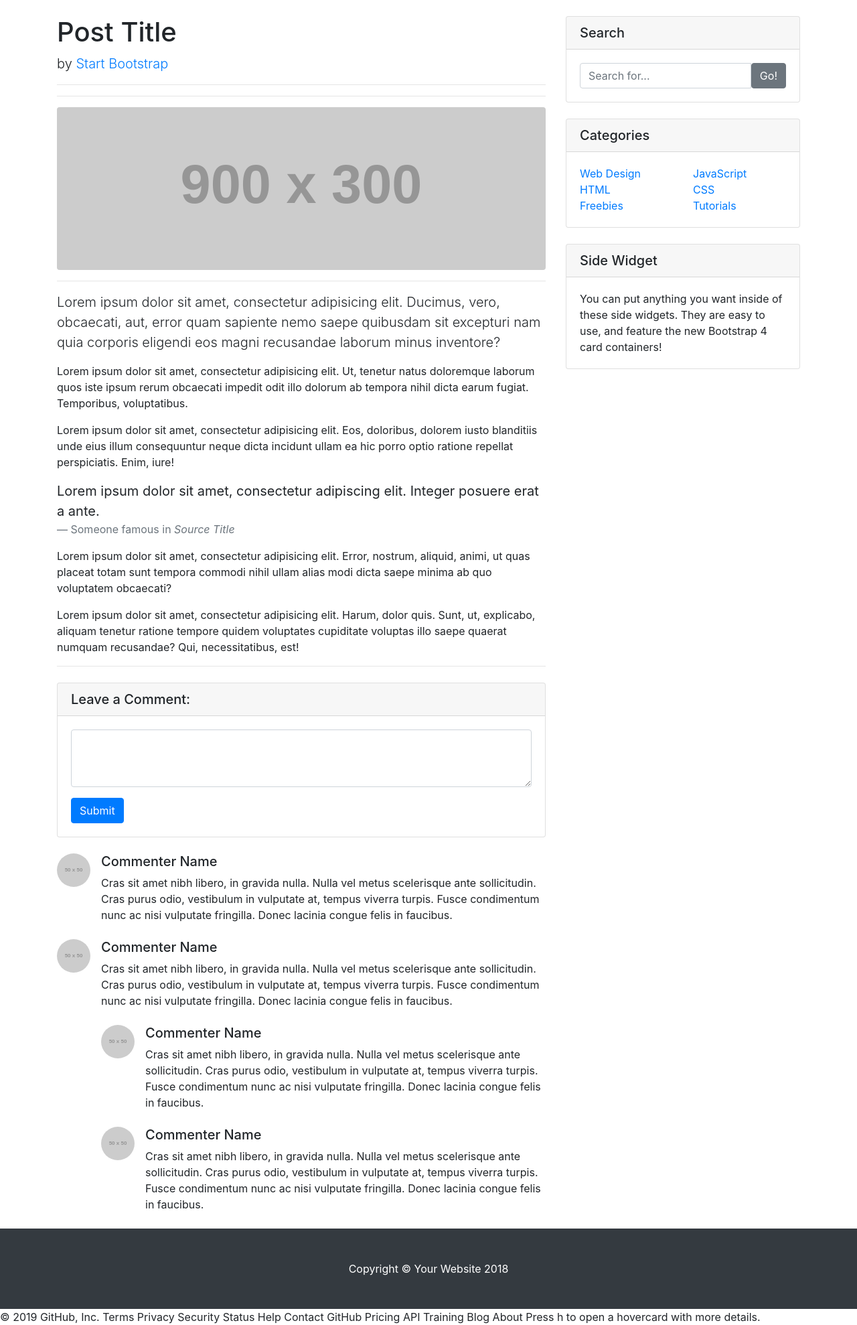
After one commit to kausalgautam/django_samir, a Django app: page /movie2/inside/ in a window 1280 px wide. The commit adds this page. Shown: the whole page at 67% size. Run offline with Django 3.2, Linux system fonts and the light colour scheme; grey boxes labelled with a size stand in for pictures from a placeholder-image service; some libraries are stand-ins or nearby versions.

Commit message:
init commit

```diff
--- a/movie2/models.py
+++ b/movie2/models.py
@@ -4,7 +4,7 @@ from django.utils import  timezone
 
 # Create your models here.
 class Posts(models.Model):
-    objects = "movie1"
+
     STATUS_CHOICES= (
         ('draft','Drafts'),
         ('published','Published'),
--- /dev/null
+++ b/movie2/templates/movie2/inside.html
@@ -0,0 +1,221 @@
+
+{% load static %}
+
+
+<!DOCTYPE html>
+<html lang="en">
+
+  <head>
+
+    <meta charset="utf-8">
+    <meta name="viewport" content="width=device-width, initial-scale=1, shrink-to-fit=no">
+    <meta name="description" content="">
+    <meta name="author" content="">
+
+    <title>Blog Post - Start Bootstrap Template</title>
+
+    <!-- Bootstrap core CSS -->
+    <link href="vendor/bootstrap/css/bootstrap.min.css" rel="stylesheet">
+
+    <!-- Custom styles for this template -->
+    <link href="css/blog-post.css" rel="stylesheet">
+
+  </head>
+
+  <body>
+
+
+    <!-- Page Content -->
+    <div class="container">
+
+      <div class="row">
+
+        <!-- Post Content Column -->
+        <div class="col-lg-8">
+
+          <!-- Title -->
+          <h1 class="mt-4">Post Title</h1>
+
+          <!-- Author -->
+          <p class="lead">
+            by
+            <a href="#">Start Bootstrap</a>
+          </p>
+
+          <hr>
+
+          <hr>
+
+          <!-- Preview Image -->
+          <img class="img-fluid rounded" src="http://placehold.it/900x300" alt="">
+
+          <hr>
+
+          <!-- Post Content -->
+          <p class="lead">Lorem ipsum dolor sit amet, consectetur adipisicing elit. Ducimus, vero, obcaecati, aut, error quam sapiente nemo saepe quibusdam sit excepturi nam quia corporis eligendi eos magni recusandae laborum minus inventore?</p>
+
+          <p>Lorem ipsum dolor sit amet, consectetur adipisicing elit. Ut, tenetur natus doloremque laborum quos iste ipsum rerum obcaecati impedit odit illo dolorum ab tempora nihil dicta earum fugiat. Temporibus, voluptatibus.</p>
+
+          <p>Lorem ipsum dolor sit amet, consectetur adipisicing elit. Eos, doloribus, dolorem iusto blanditiis unde eius illum consequuntur neque dicta incidunt ullam ea hic porro optio ratione repellat perspiciatis. Enim, iure!</p>
+
+          <blockquote class="blockquote">
+            <p class="mb-0">Lorem ipsum dolor sit amet, consectetur adipiscing elit. Integer posuere erat a ante.</p>
+            <footer class="blockquote-footer">Someone famous in
+              <cite title="Source Title">Source Title</cite>
+            </footer>
+          </blockquote>
+
+          <p>Lorem ipsum dolor sit amet, consectetur adipisicing elit. Error, nostrum, aliquid, animi, ut quas placeat totam sunt tempora commodi nihil ullam alias modi dicta saepe minima ab quo voluptatem obcaecati?</p>
+
+          <p>Lorem ipsum dolor sit amet, consectetur adipisicing elit. Harum, dolor quis. Sunt, ut, explicabo, aliquam tenetur ratione tempore quidem voluptates cupiditate voluptas illo saepe quaerat numquam recusandae? Qui, necessitatibus, est!</p>
+
+          <hr>
+
+          <!-- Comments Form -->
+          <div class="card my-4">
+            <h5 class="card-header">Leave a Comment:</h5>
+            <div class="card-body">
+              <form>
+                <div class="form-group">
+                  <textarea class="form-control" rows="3"></textarea>
+                </div>
+                <button type="submit" class="btn btn-primary">Submit</button>
+              </form>
+            </div>
+          </div>
+
+          <!-- Single Comment -->
+          <div class="media mb-4">
+            <img class="d-flex mr-3 rounded-circle" src="http://placehold.it/50x50" alt="">
+            <div class="media-body">
+              <h5 class="mt-0">Commenter Name</h5>
+              Cras sit amet nibh libero, in gravida nulla. Nulla vel metus scelerisque ante sollicitudin. Cras purus odio, vestibulum in vulputate at, tempus viverra turpis. Fusce condimentum nunc ac nisi vulputate fringilla. Donec lacinia congue felis in faucibus.
+            </div>
+          </div>
+
+          <!-- Comment with nested comments -->
+          <div class="media mb-4">
+            <img class="d-flex mr-3 rounded-circle" src="http://placehold.it/50x50" alt="">
+            <div class="media-body">
+              <h5 class="mt-0">Commenter Name</h5>
+              Cras sit amet nibh libero, in gravida nulla. Nulla vel metus scelerisque ante sollicitudin. Cras purus odio, vestibulum in vulputate at, tempus viverra turpis. Fusce condimentum nunc ac nisi vulputate fringilla. Donec lacinia congue felis in faucibus.
+
+              <div class="media mt-4">
+                <img class="d-flex mr-3 rounded-circle" src="http://placehold.it/50x50" alt="">
+                <div class="media-body">
+                  <h5 class="mt-0">Commenter Name</h5>
+                  Cras sit amet nibh libero, in gravida nulla. Nulla vel metus scelerisque ante sollicitudin. Cras purus odio, vestibulum in vulputate at, tempus viverra turpis. Fusce condimentum nunc ac nisi vulputate fringilla. Donec lacinia congue felis in faucibus.
+                </div>
+              </div>
+
+              <div class="media mt-4">
+                <img class="d-flex mr-3 rounded-circle" src="http://placehold.it/50x50" alt="">
+                <div class="media-body">
+                  <h5 class="mt-0">Commenter Name</h5>
+                  Cras sit amet nibh libero, in gravida nulla. Nulla vel metus scelerisque ante sollicitudin. Cras purus odio, vestibulum in vulputate at, tempus viverra turpis. Fusce condimentum nunc ac nisi vulputate fringilla. Donec lacinia congue felis in faucibus.
+                </div>
+              </div>
+
+            </div>
+          </div>
+
+        </div>
+
+        <!-- Sidebar Widgets Column -->
+        <div class="col-md-4">
+
+          <!-- Search Widget -->
+          <div class="card my-4">
+            <h5 class="card-header">Search</h5>
+            <div class="card-body">
+              <div class="input-group">
+                <input type="text" class="form-control" placeholder="Search for...">
+                <span class="input-group-btn">
+                  <button class="btn btn-secondary" type="button">Go!</button>
+                </span>
+              </div>
+            </div>
+          </div>
+
+          <!-- Categories Widget -->
+          <div class="card my-4">
+            <h5 class="card-header">Categories</h5>
+            <div class="card-body">
+              <div class="row">
+                <div class="col-lg-6">
+                  <ul class="list-unstyled mb-0">
+                    <li>
+                      <a href="#">Web Design</a>
+                    </li>
+                    <li>
+                      <a href="#">HTML</a>
+                    </li>
+                    <li>
+                      <a href="#">Freebies</a>
+                    </li>
+                  </ul>
+                </div>
+                <div class="col-lg-6">
+                  <ul class="list-unstyled mb-0">
+                    <li>
+                      <a href="#">JavaScript</a>
+                    </li>
+                    <li>
+                      <a href="#">CSS</a>
+                    </li>
+                    <li>
+                      <a href="#">Tutorials</a>
+                    </li>
+                  </ul>
+                </div>
+              </div>
+            </div>
+          </div>
+
+          <!-- Side Widget -->
+          <div class="card my-4">
+            <h5 class="card-header">Side Widget</h5>
+            <div class="card-body">
+              You can put anything you want inside of these side widgets. They are easy to use, and feature the new Bootstrap 4 card containers!
+            </div>
+          </div>
+
+        </div>
+
+      </div>
+      <!-- /.row -->
+
+    </div>
+    <!-- /.container -->
+
+    <!-- Footer -->
+    <footer class="py-5 bg-dark">
+      <div class="container">
+        <p class="m-0 text-center text-white">Copyright &copy; Your Website 2018</p>
+      </div>
+      <!-- /.container -->
+    </footer>
+
+    <!-- Bootstrap core JavaScript -->
+    <script src="vendor/jquery/jquery.min.js"></script>
+    <script src="vendor/bootstrap/js/bootstrap.bundle.min.js"></script>
+
+  </body>
+
+</html>
+
+    © 2019 GitHub, Inc.
+    Terms
+    Privacy
+    Security
+    Status
+    Help
+
+    Contact GitHub
+    Pricing
+    API
+    Training
+    Blog
+    About
+
+Press h to open a hovercard with more details.
--- a/movie2/templates/movie2/listofposts.html
+++ b/movie2/templates/movie2/listofposts.html
@@ -56,7 +56,7 @@
                 <h2> <a href="#" style="background-color:#ffffa0"> {{ i.title }} </a> </h2>
                      <p> Written by {{ i.author }} on {{ i.published }}</p>
                     <hr>
-                {{ i.content|truncatewords:40|linebreaks }}
+                {{ i.content|linebreaks|truncatewords:"8" }}
 
         </div>
       </div>
--- a/movie2/urls.py
+++ b/movie2/urls.py
@@ -7,6 +7,7 @@ app_name='movie2'
 urlpatterns = [
 
     path('listofposts', views.listofposts, name='listofposts'),
+    path('inside/', views.inside, name='inside'),
 
 
    ]
--- a/movie2/views.py
+++ b/movie2/views.py
@@ -1,12 +1,26 @@
-from django.shortcuts import render
+from django.shortcuts import render, render_to_response
 from movie2.models import Posts
 
 
 
 
 def listofposts(request):
-    post=Posts.objects.all().order_by('published')
-    arg={'post':post}
-    return render(request , 'movie2/listofposts.html', arg)
+	context = {
+	'post': Posts.objects.all().order_by('published')
+	}
+
+	return render(request, 'movie2/listofposts.html', context)
+
+
+
+def inside(request):
+    message = "Cwelcome"
+
+    return render_to_response('movie2/inside.html', {"message": message})
+
+
+
+
+
 
 # Create your views here.
```
Also changed, not shown: db.sqlite3.
